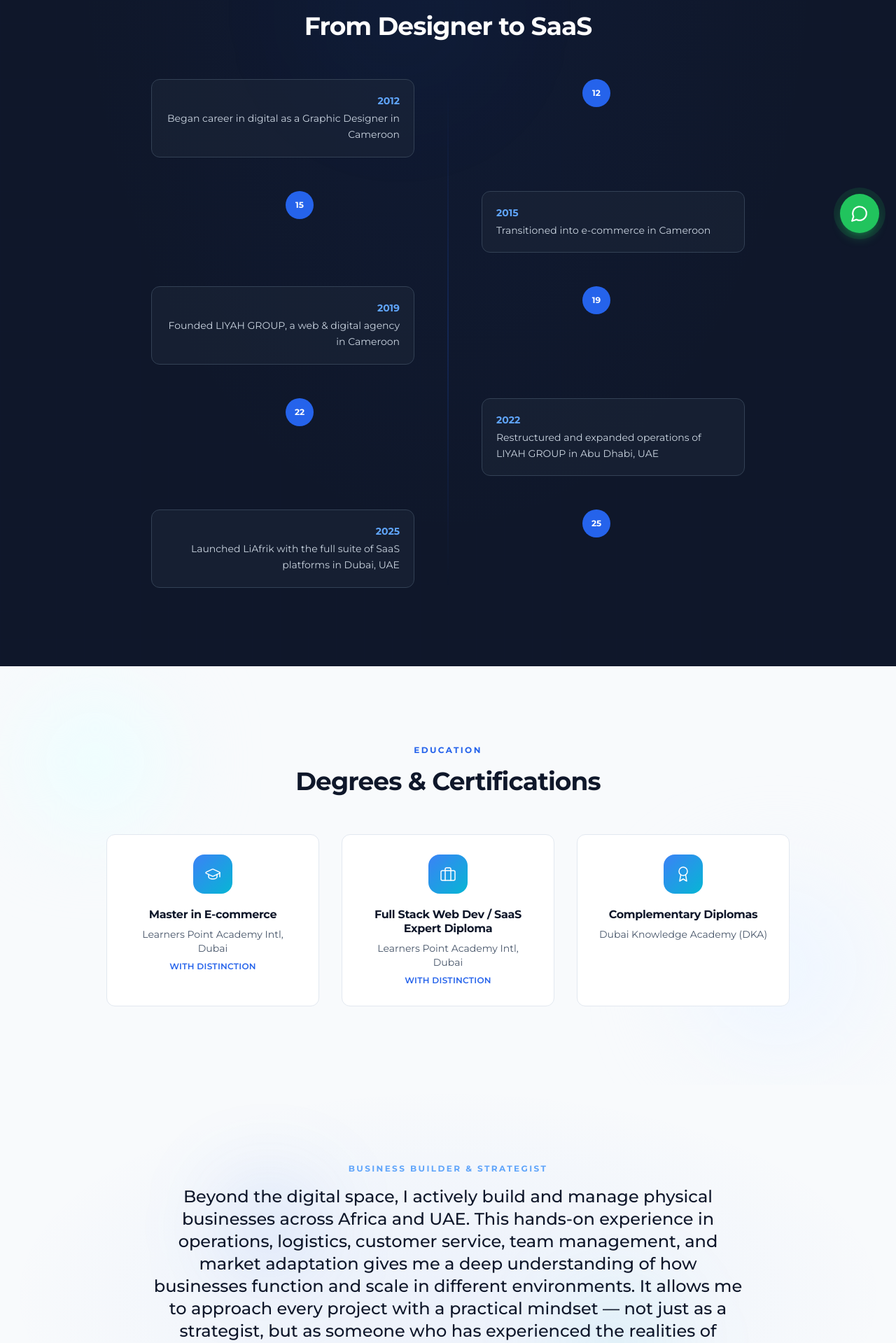
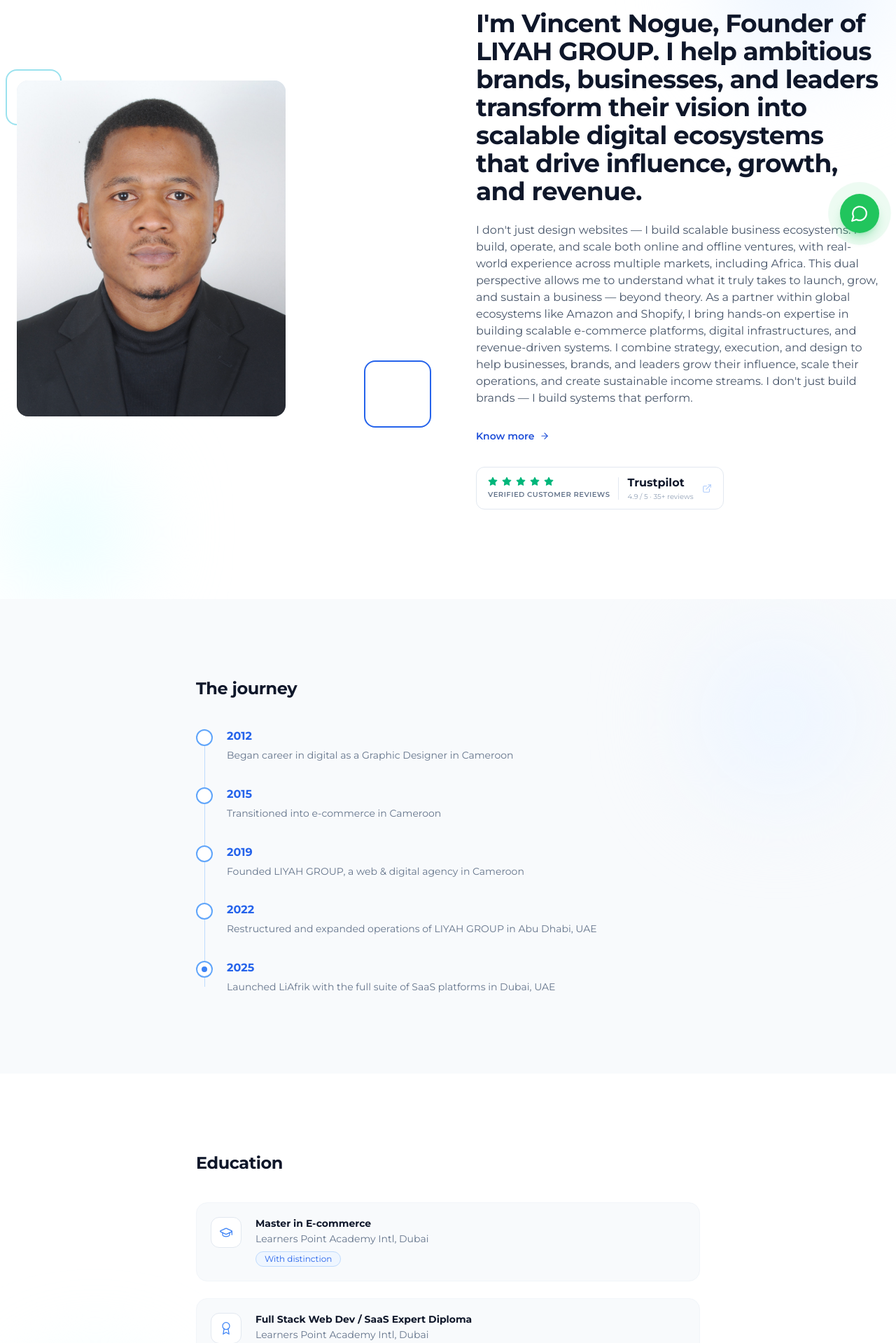
Before and after one commit to LIYAH-GROUP-del/LIYAHGROUP-final, a React (Vite) app: page /about in a window 1280 px wide. Shown: the part 387-2306 px from the top of the page at 70% size. Built offline with nearby package versions, Linux system fonts and the light colour scheme; a web font is replaced by a local one.

Commit message:
Update About page with Journey & Education

```diff
--- a/src/pages/AboutPage.tsx
+++ b/src/pages/AboutPage.tsx
@@ -1,41 +1,56 @@
 import { Link } from 'react-router-dom';
-import { GraduationCap, Award, Briefcase } from 'lucide-react';
+import { ArrowRight, GraduationCap, Award, Briefcase } from 'lucide-react';
 import SEO from '@/components/SEO';
 import { useScrollAnimation } from '@/hooks/useScrollAnimation';
 import { useLang } from '@/i18n/LangContext';
+import TrustpilotBadge from '@/components/TrustpilotBadge';
 
-const timeline = [
-  { year: '2012', label: { en: 'Began career in digital as a Graphic Designer in Cameroon', fr: 'Début de carrière dans le digital en tant que Graphiste au Cameroun' } },
-  { year: '2015', label: { en: 'Transitioned into e-commerce in Cameroon', fr: 'Transition vers l\'e-commerce au Cameroun' } },
-  { year: '2019', label: { en: 'Founded LIYAH GROUP, a web & digital agency in Cameroon', fr: 'Fondation de LIYAH GROUP, agence web & digitale au Cameroun' } },
-  { year: '2022', label: { en: 'Restructured and expanded operations of LIYAH GROUP in Abu Dhabi, UAE', fr: 'Restructuration et expansion des opérations de LIYAH GROUP à Abu Dhabi, EAU' } },
-  { year: '2025', label: { en: 'Launched LiAfrik with the full suite of SaaS platforms in Dubai, UAE', fr: 'Lancement de LiAfrik avec la suite complète de plateformes SaaS à Dubaï, EAU' } },
+const timelineEN = [
+  { year: '2012', text: 'Began career in digital as a Graphic Designer in Cameroon' },
+  { year: '2015', text: 'Transitioned into e-commerce in Cameroon' },
+  { year: '2019', text: 'Founded LIYAH GROUP, a web & digital agency in Cameroon' },
+  { year: '2022', text: 'Restructured and expanded operations of LIYAH GROUP in Abu Dhabi, UAE' },
+  { year: '2025', text: 'Launched LiAfrik with the full suite of SaaS platforms in Dubai, UAE' },
+];
+const timelineFR = [
+  { year: '2012', text: 'Début de carrière dans le digital en tant que Graphiste au Cameroun' },
+  { year: '2015', text: "Transition vers l'e-commerce au Cameroun" },
+  { year: '2019', text: 'Fondation de LIYAH GROUP, agence web & digitale au Cameroun' },
+  { year: '2022', text: 'Restructuration et expansion des opérations de LIYAH GROUP à Abu Dhabi, EAU' },
+  { year: '2025', text: 'Lancement de LiAfrik avec la suite complète de plateformes SaaS à Dubaï, EAU' },
 ];
 
-const education = [
-  { icon: 'grad', title: { en: 'Master in E-commerce', fr: 'Master en E-commerce' }, school: 'Learners Point Academy Intl, Dubai', distinction: { en: 'With distinction', fr: 'Avec distinction' } },
-  { icon: 'code', title: { en: 'Full Stack Web Dev / SaaS Expert Diploma', fr: 'Diplôme Full Stack Web Dev / Expert SaaS' }, school: 'Learners Point Academy Intl, Dubai', distinction: { en: 'With distinction', fr: 'Avec distinction' } },
-  { icon: 'award', title: { en: 'Complementary Diplomas', fr: 'Diplômes Complémentaires' }, school: 'Dubai Knowledge Academy (DKA)', distinction: { en: '', fr: '' } },
+const educationEN = [
+  { icon: 'grad', title: 'Master in E-commerce', school: 'Learners Point Academy Intl, Dubai', distinction: 'With distinction' },
+  { icon: 'award', title: 'Full Stack Web Dev / SaaS Expert Diploma', school: 'Learners Point Academy Intl, Dubai', distinction: 'With distinction' },
+  { icon: 'briefcase', title: 'Complementary Diplomas', school: 'Dubai Knowledge Academy (DKA)', distinction: '' },
+];
+const educationFR = [
+  { icon: 'grad', title: 'Master en E-commerce', school: 'Learners Point Academy Intl, Dubai', distinction: 'Avec distinction' },
+  { icon: 'award', title: 'Diplôme Full Stack Web Dev / Expert SaaS', school: 'Learners Point Academy Intl, Dubai', distinction: 'Avec distinction' },
+  { icon: 'briefcase', title: 'Diplômes Complémentaires', school: 'Dubai Knowledge Academy (DKA)', distinction: '' },
 ];
 
 export default function AboutPage() {
   const { t, lang } = useLang();
-  const ref2 = useScrollAnimation();
-  const ref3 = useScrollAnimation();
-  const ref5 = useScrollAnimation();
+  const refBio = useScrollAnimation();
+  const refJourney = useScrollAnimation();
+  const refEducation = useScrollAnimation();
+  const refBuilder = useScrollAnimation();
+
+  const timeline = lang === 'FR' ? timelineFR : timelineEN;
+  const education = lang === 'FR' ? educationFR : educationEN;
 
   return (
     <>
       <SEO
-        title={lang === 'FR' ? 'À Propos — Vincent Nogue, Fondateur de LIYAH GROUP' : 'About — Vincent Nogue, Founder of LIYAH GROUP'}
-        description={lang === 'FR'
-          ? 'Vincent Nogue, Fondateur de LIYAH GROUP. Designer graphiste devenu expert e-commerce et SaaS. Parcours du Cameroun aux EAU, Master en E-commerce et Full Stack Web Dev.'
-          : 'Vincent Nogue, Founder of LIYAH GROUP. From graphic designer to e-commerce and SaaS expert. Journey from Cameroon to UAE, Master in E-commerce and Full Stack Web Dev.'}
+        title={lang === 'FR' ? 'À Propos — LIYAH GROUP' : 'About — LIYAH GROUP'}
+        description={lang === 'FR' ? t.about.title : t.about.title}
         path="/about"
       />
 
-      {/* Hero — single line only */}
-      <section className="relative pt-32 md:pt-40 pb-12 md:pb-16 bg-slate-900 overflow-hidden">
+      {/* Hero banner — visual only, no text */}
+      <section className="relative pt-32 md:pt-40 pb-16 md:pb-20 bg-slate-900 overflow-hidden">
         <div className="absolute inset-0 animated-gradient opacity-90" />
         <div
           className="absolute inset-0 opacity-[0.03]"
@@ -46,51 +61,81 @@ export default function AboutPage() {
         />
         <div className="absolute top-1/4 left-8 w-32 h-32 rounded-full bg-secondary-600/15 blur-3xl animate-float" />
         <div className="absolute bottom-1/4 right-8 w-40 h-40 rounded-full bg-accent-500/10 blur-3xl animate-float" style={{ animationDelay: '1.5s' }} />
-        <div className="relative max-w-4xl mx-auto px-6 text-center">
-          <h1 className="animate-on-scroll text-2xl md:text-3xl font-bold text-white tracking-tight">
-            {lang === 'FR' ? 'Vincent Nogue, Fondateur de LIYAH GROUP' : 'Vincent Nogue, Founder of LIYAH GROUP'}
-          </h1>
+      </section>
+
+      {/* Bio + Photo — original structure */}
+      <section ref={refBio} className="relative py-20 md:py-32 bg-white overflow-hidden">
+        <div className="absolute top-0 right-0 w-64 h-64 bg-secondary-50 rounded-full blur-3xl" />
+        <div className="absolute bottom-0 left-0 w-48 h-48 bg-accent-50 rounded-full blur-3xl" />
+
+        <div className="relative max-w-7xl mx-auto px-6 grid md:grid-cols-2 gap-10 lg:gap-20 items-center">
+          <div className="animate-on-scroll relative">
+            <div className="relative aspect-[4/5] overflow-hidden bg-slate-200 rounded-2xl group max-w-sm mx-auto md:mx-0">
+              <img
+                src="/assets/images/IMG_6290.JPG"
+                alt="Vincent Nogue, Founder of LIYAH GROUP."
+                loading="lazy"
+                className="w-full h-full object-cover object-top transition-transform duration-700 group-hover:scale-105"
+              />
+              <div className="absolute inset-0 bg-gradient-to-t from-slate-900/20 via-transparent to-transparent" />
+            </div>
+            <div className="absolute -bottom-4 -right-4 w-24 h-24 border-2 border-secondary-600 rounded-2xl -z-10" />
+            <div className="absolute -top-4 -left-4 w-20 h-20 border-2 border-accent-500/40 rounded-2xl -z-10" />
+          </div>
+
+          <div>
+            <span className="animate-on-scroll section-label">{t.about.label}</span>
+            <h2 className="animate-on-scroll animate-on-scroll-delay-1 text-2xl md:text-3xl lg:text-4xl font-bold leading-tight text-slate-900 text-balance">
+              {t.about.title}
+            </h2>
+            <p className="animate-on-scroll animate-on-scroll-delay-2 mt-6 text-slate-600 leading-relaxed text-sm md:text-base">
+              {t.about.body}
+            </p>
+            <Link
+              to="/contact"
+              className="animate-on-scroll animate-on-scroll-delay-3 mt-8 inline-flex items-center gap-2 text-sm font-semibold text-secondary-700 hover:text-secondary-800 transition-colors duration-200 group"
+            >
+              {t.about.cta}
+              <ArrowRight size={14} className="transition-transform group-hover:translate-x-1" />
+            </Link>
+            <div className="animate-on-scroll animate-on-scroll-delay-3 mt-8">
+              <TrustpilotBadge variant="light" size="md" />
+            </div>
+          </div>
         </div>
       </section>
 
-      {/* Timeline / Journey */}
-      <section ref={ref2} className="relative py-20 md:py-28 bg-slate-900 overflow-hidden">
-        <div className="absolute inset-0 bg-[radial-gradient(ellipse_at_top,rgba(37,99,235,0.05),transparent_60%)]" />
-        <div className="absolute inset-0 tech-grid-bg opacity-10" />
-        <div className="absolute top-0 left-1/3 w-72 h-72 bg-secondary-600/10 blur-[100px] rounded-full animate-pulse-slow" />
-        <div className="relative max-w-4xl mx-auto px-6">
-          <div className="text-center mb-14">
-            <span className="animate-on-scroll section-label text-secondary-400">{lang === 'FR' ? 'PARCOURS' : 'JOURNEY'}</span>
-            <h2 className="animate-on-scroll animate-on-scroll-delay-1 text-3xl md:text-4xl font-bold tracking-tight text-white">
-              {lang === 'FR' ? 'De Graphiste à SaaS' : 'From Designer to SaaS'}
-            </h2>
-          </div>
+      {/* The Journey */}
+      <section ref={refJourney} className="relative py-20 md:py-28 bg-slate-50 overflow-hidden">
+        <div className="absolute top-10 right-10 w-64 h-64 bg-secondary-50 rounded-full blur-3xl" />
+        <div className="relative max-w-3xl mx-auto px-6">
+          <h2 className="animate-on-scroll text-2xl font-bold text-slate-900 mb-10">
+            {lang === 'FR' ? 'Le parcours' : 'The journey'}
+          </h2>
 
           <div className="relative">
             {/* Vertical line */}
-            <div className="absolute left-[19px] md:left-1/2 top-0 bottom-0 w-px bg-gradient-to-b from-transparent via-secondary-600/40 to-transparent md:-translate-x-1/2" />
+            <div className="absolute left-3 top-3 bottom-3 w-px bg-secondary-200" />
 
-            <div className="space-y-8 md:space-y-12">
+            <div className="space-y-8">
               {timeline.map((item, i) => (
                 <div
                   key={item.year}
-                  className={`animate-on-scroll animate-on-scroll-delay-${Math.min(i + 1, 4)} relative flex items-start gap-6 md:gap-0 ${
-                    i % 2 === 0 ? 'md:flex-row-reverse' : ''
-                  }`}
+                  className={`animate-on-scroll animate-on-scroll-delay-${Math.min(i + 1, 4)} flex items-start gap-5`}
                 >
                   {/* Dot */}
-                  <div className="relative z-10 flex-shrink-0 md:w-1/2 md:flex md:justify-center">
-                    <div className="w-10 h-10 rounded-full bg-secondary-600 flex items-center justify-center text-white text-xs font-bold md:absolute md:left-1/2 md:-translate-x-1/2">
-                      {item.year.slice(2)}
+                  <div className="relative z-10 flex-shrink-0 mt-0.5">
+                    <div className="w-6 h-6 rounded-full border-2 border-secondary-400 bg-white flex items-center justify-center">
+                      {i === timeline.length - 1 && (
+                        <div className="w-2 h-2 rounded-full bg-secondary-500" />
+                      )}
                     </div>
                   </div>
 
                   {/* Content */}
-                  <div className={`flex-1 md:w-1/2 ${i % 2 === 0 ? 'md:pr-12 md:text-right' : 'md:pl-12'}`}>
-                    <div className="card bg-slate-800/50 border border-slate-700 p-5 rounded-xl">
-                      <p className="text-secondary-400 text-sm font-bold mb-1">{item.year}</p>
-                      <p className="text-slate-300 text-sm leading-relaxed">{item.label[lang === 'FR' ? 'fr' : 'en']}</p>
-                    </div>
+                  <div>
+                    <p className="text-secondary-600 font-bold text-base mb-1">{item.year}</p>
+                    <p className="text-slate-500 text-sm leading-relaxed">{item.text}</p>
                   </div>
                 </div>
               ))}
@@ -100,46 +145,54 @@ export default function AboutPage() {
       </section>
 
       {/* Education */}
-      <section ref={ref3} className="relative py-20 md:py-28 bg-slate-50 overflow-hidden">
-        <div className="absolute top-10 left-10 w-48 h-48 bg-accent-50 rounded-full blur-3xl" />
-        <div className="absolute bottom-10 right-10 w-64 h-64 bg-secondary-50 rounded-full blur-3xl" />
-        <div className="relative max-w-5xl mx-auto px-6">
-          <div className="text-center mb-14">
-            <span className="animate-on-scroll section-label">{lang === 'FR' ? 'FORMATION' : 'EDUCATION'}</span>
-            <h2 className="animate-on-scroll animate-on-scroll-delay-1 text-3xl md:text-4xl font-bold tracking-tight text-slate-900">
-              {lang === 'FR' ? 'Diplômes & Certifications' : 'Degrees & Certifications'}
-            </h2>
-          </div>
-          <div className="grid md:grid-cols-3 gap-6 lg:gap-8">
+      <section ref={refEducation} className="relative py-20 md:py-28 bg-white overflow-hidden">
+        <div className="absolute bottom-10 left-10 w-48 h-48 bg-accent-50 rounded-full blur-3xl" />
+        <div className="relative max-w-3xl mx-auto px-6">
+          <h2 className="animate-on-scroll text-2xl font-bold text-slate-900 mb-10">
+            {lang === 'FR' ? 'Formation' : 'Education'}
+          </h2>
+
+          <div className="space-y-6">
             {education.map((item, i) => (
-              <div key={i} className={`animate-on-scroll animate-on-scroll-delay-${i + 1} card card-hover p-7 text-center`}>
-                <div className="w-14 h-14 rounded-2xl bg-gradient-to-br from-secondary-500 to-accent-500 flex items-center justify-center mx-auto mb-5">
-                  {item.icon === 'grad' && <GraduationCap size={24} className="text-white" strokeWidth={1.5} />}
-                  {item.icon === 'code' && <Briefcase size={24} className="text-white" strokeWidth={1.5} />}
-                  {item.icon === 'award' && <Award size={24} className="text-white" strokeWidth={1.5} />}
+              <div
+                key={i}
+                className={`animate-on-scroll animate-on-scroll-delay-${i + 1} flex items-start gap-5 p-5 rounded-2xl border border-slate-100 bg-slate-50 hover:border-secondary-100 hover:bg-secondary-50/30 transition-colors duration-300`}
+              >
+                <div className="flex-shrink-0 w-11 h-11 rounded-xl bg-white border border-slate-200 flex items-center justify-center text-secondary-500">
+                  {item.icon === 'grad' && <GraduationCap size={20} strokeWidth={1.5} />}
+                  {item.icon === 'award' && <Award size={20} strokeWidth={1.5} />}
+                  {item.icon === 'briefcase' && <Briefcase size={20} strokeWidth={1.5} />}
                 </div>
-                <h3 className="text-base font-bold text-slate-900 mb-2 leading-tight">{item.title[lang === 'FR' ? 'fr' : 'en']}</h3>
-                <p className="text-slate-600 text-sm mb-2">{item.school}</p>
-                {item.distinction[lang === 'FR' ? 'fr' : 'en'] && (
-                  <p className="text-secondary-600 text-xs font-semibold uppercase tracking-wide">{item.distinction[lang === 'FR' ? 'fr' : 'en']}</p>
-                )}
+                <div>
+                  <p className="font-bold text-slate-900 text-sm leading-snug">{item.title}</p>
+                  <p className="text-slate-500 text-sm mt-0.5">{item.school}</p>
+                  {item.distinction && (
+                    <span className="mt-2 inline-block text-xs text-secondary-600 border border-secondary-200 bg-secondary-50 rounded-full px-3 py-0.5">
+                      {item.distinction}
+                    </span>
+                  )}
+                </div>
               </div>
             ))}
           </div>
         </div>
       </section>
 
-      {/* CTA */}
-      <section ref={ref5} className="relative py-20 md:py-28 bg-slate-50 overflow-hidden">
-        <div className="absolute inset-0 bg-[radial-gradient(ellipse_at_center,rgba(37,99,235,0.06),transparent_70%)]" />
+      {/* Business Builder — original section */}
+      <section ref={refBuilder} className="relative py-20 md:py-28 bg-slate-900 overflow-hidden">
+        <div className="absolute inset-0 bg-[radial-gradient(ellipse_at_top,rgba(37,99,235,0.05),transparent_60%)]" />
+        <div className="absolute inset-0 tech-grid-bg opacity-10" />
         <div className="absolute top-1/4 left-1/4 w-32 h-32 rounded-full bg-secondary-600/15 blur-3xl animate-float" />
         <div className="absolute bottom-1/4 right-1/4 w-40 h-40 rounded-full bg-accent-500/10 blur-3xl animate-float" style={{ animationDelay: '2s' }} />
         <div className="relative max-w-4xl mx-auto px-6 text-center">
           <span className="animate-on-scroll section-label text-secondary-400 justify-center">{t.businessBuilder.label}</span>
-          <p className="animate-on-scroll animate-on-scroll-delay-1 text-xl md:text-2xl leading-relaxed text-slate-900 text-balance font-medium">
+          <p className="animate-on-scroll animate-on-scroll-delay-1 mt-6 text-base md:text-lg text-slate-300 leading-relaxed max-w-3xl mx-auto">
             {t.businessBuilder.body}
           </p>
-          <Link to="/contact" className="animate-on-scroll animate-on-scroll-delay-2 mt-10 inline-block btn-primary animate-pulse-glow">
+          <Link
+            to="/contact"
+            className="animate-on-scroll animate-on-scroll-delay-2 mt-10 inline-block btn-primary animate-pulse-glow"
+          >
             {t.businessBuilder.cta}
           </Link>
         </div>
```
